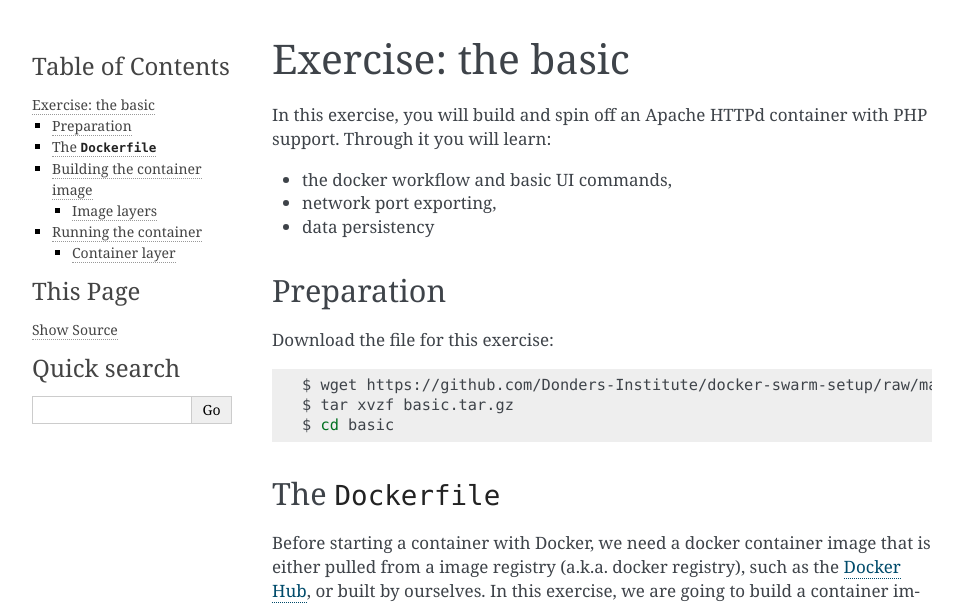
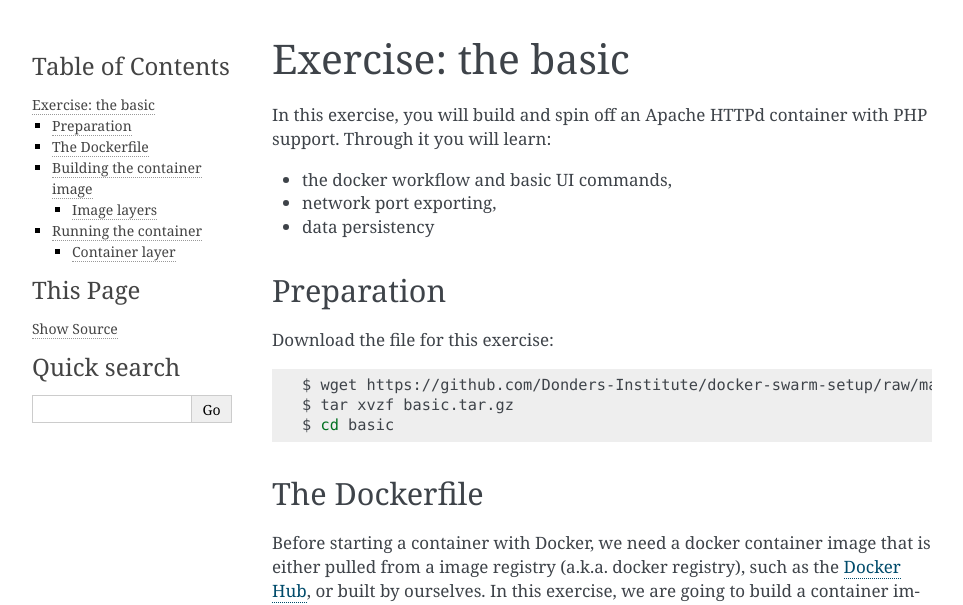
Before and after one commit to Donders-Institute/docker-swarm-setup, a Sphinx documentation site: the page built from doc/tutorial/basic.rst, in a window 1280 px wide and 900 px high. Shown: the top 605 px of the window, without its empty margins (148-1111 px from the left). Built offline with Sphinx 7.4.7, drawn with Linux system fonts in a browser that asks for light colours.

```diff
--- a/doc/tutorial/basic.rst
+++ b/doc/tutorial/basic.rst
@@ -18,8 +18,8 @@ Download the file for this exercise:
     $ tar xvzf basic.tar.gz
     $ cd basic
 
-The ``Dockerfile``
-==================
+The Dockerfile
+==============
 
 Before starting a container with Docker, we need a docker container image that is either pulled from a image registry (a.k.a. docker registry), such as the `Docker Hub <https://hub.docker.com>`_, or built by ourselves.  In this exercise, we are going to build a container image ourselves.
 
```
